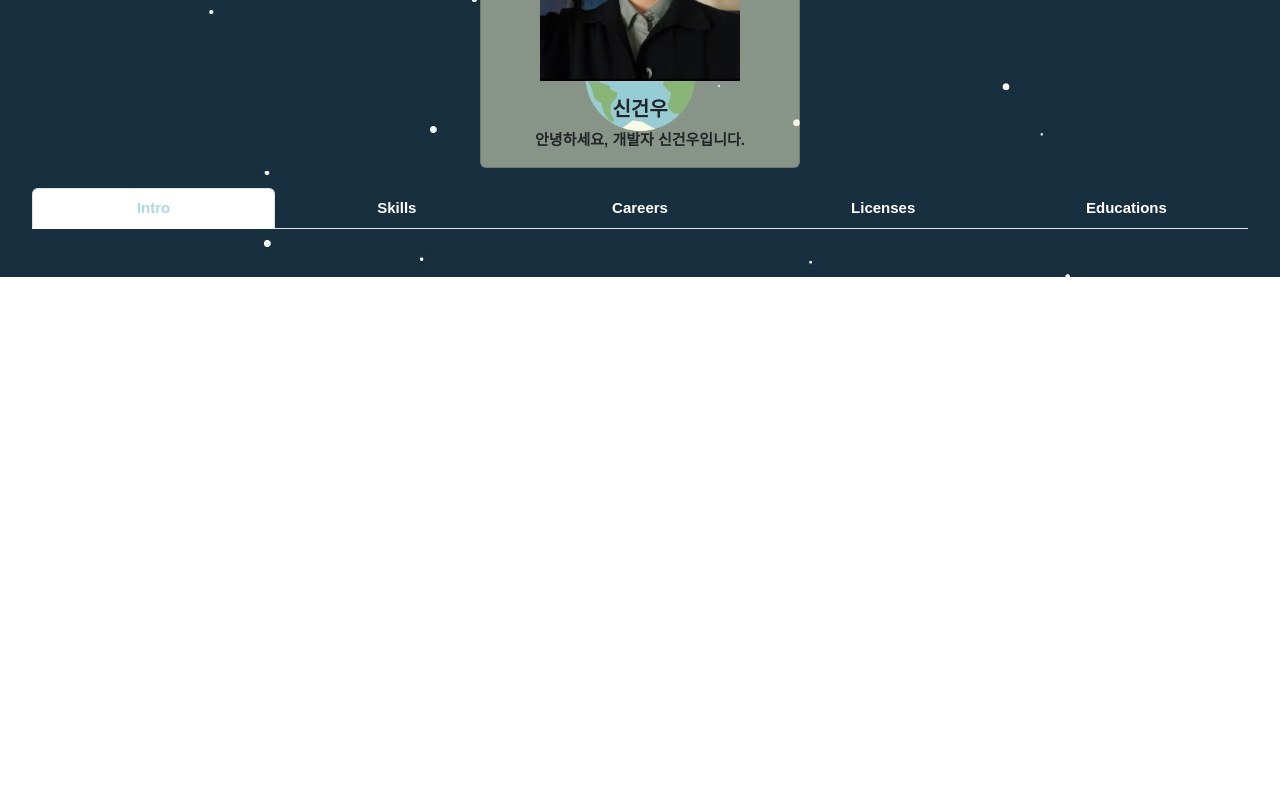
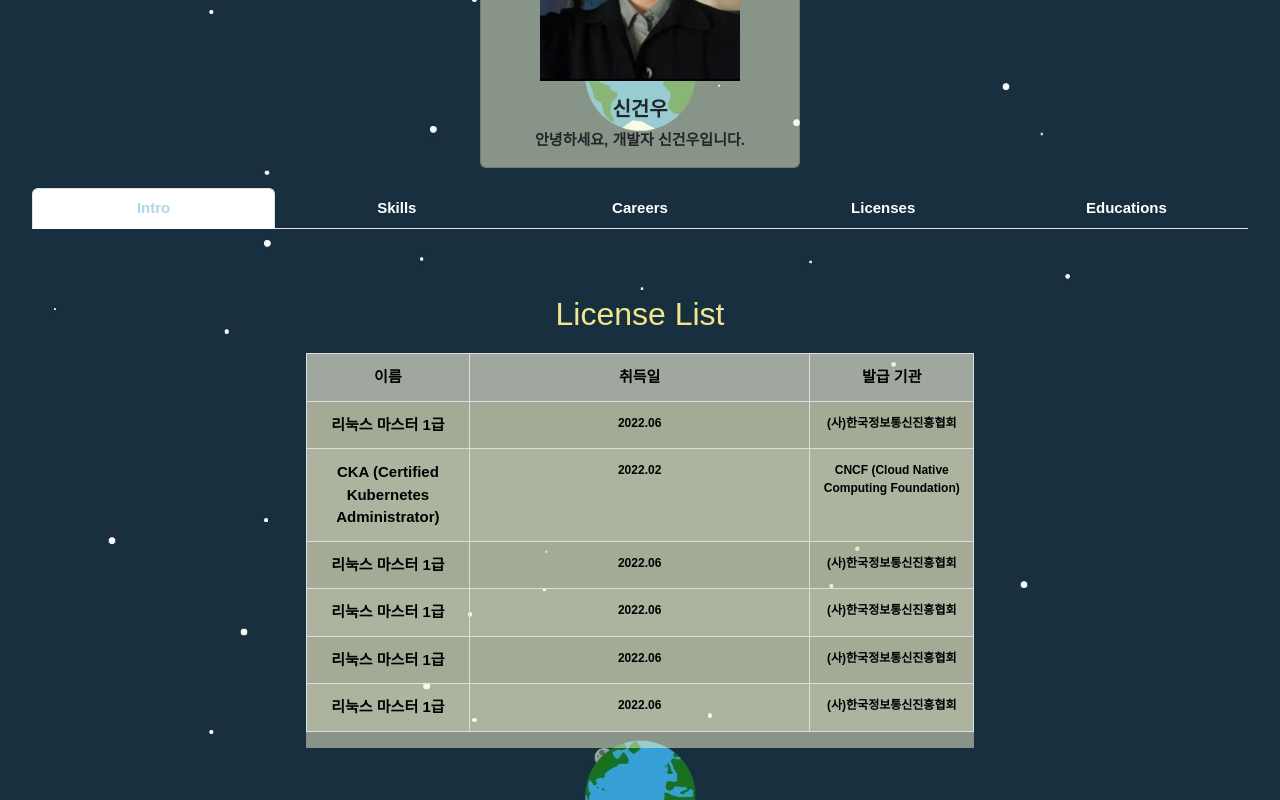
Before and after one commit to spacedustz/Resume, a React (Vite) app in the folder React/: page /licenses in a window 1280 px wide. Shown: the part 284-1084 px from the top of the page. Before the commit the page ends 800 px from the top, so only its background shows below. Built offline with nearby package versions, Linux system fonts and the light colour scheme.

Commit message:
License 중간 커밋

```diff
--- a/React/src/components/Licenses.tsx
+++ b/React/src/components/Licenses.tsx
@@ -1,8 +1,140 @@
 import React from "react";
+import styled from "styled-components";
+import {ListGroupItem, Table} from "react-bootstrap";
+import {ListContainer} from "../styles/container/ListContainer.tsx";
+import {ListItem} from "../styles/tabs/ListItem.tsx";
+import BaseBar from "../styles/bar/BaseBar.tsx";
+
+const StyledTable = styled(Table)`
+    table {
+        border-collapse: collapse;
+        margin-top: 20px;
+        font-size: 14px;
+    }
+
+    th, td {
+        border: 1px solid #ddd;
+        padding: 12px;
+        text-align: center;
+        background-color: rgba(250, 250, 210, 0.3);
+    }
+
+    th {
+        background-color: rgba(211, 211, 211, 0.3);
+    }
+
+    td:nth-child(1) {
+        width: 5%;
+    }
+
+    td:nth-child(2) {
+        width: 25%;
+    }
+
+    td:nth-child(3) {
+        width: 10%;
+    }
+
+    ul {
+        font-size: 14px;
+    }
+
+    li {
+        text-align: left;
+        list-style-type: square;
+    }
+`;
+
+const FirstTitle = styled.h2`
+    padding-left: 70%;
+    padding-right: 70%;
+    margin-bottom: 10px;
+`;
+
+const ListStyle = styled(ListGroupItem)`
+    margin-bottom: 10px;
+    line-height: 1.5;
+
+    p {
+        margin-bottom: 10px;
+    }
+
+    ul {
+        padding-left: 20px;
+    }
+
+    ul li {
+        margin-bottom: 5px;
+    }
+`;
+
+const SubTd = styled.td`
+    font-size: 12px;
+    text-align: center;
+`;
+
+const SubTitle = styled.div`
+    color: #FCFFEE;
+`;
 
 const Licenses: React.FC = () => {
     return (
-        <></>
+        <ListContainer>
+            <FirstTitle>License List</FirstTitle>
+            <ListStyle>
+                <ListItem variant="secondary">
+                    <StyledTable striped bordered hover>
+                        <thead>
+                        <tr>
+                            <th>이름</th>
+                            <th>취득일</th>
+                            <th>발급 기관</th>
+                        </tr>
+                        </thead>
+
+                        <tbody>
+                        <tr>
+                            <td>리눅스 마스터 1급</td>
+                            <SubTd>2022.06</SubTd>
+                            <SubTd>(사)한국정보통신진흥협회</SubTd>
+                        </tr>
+
+                        <tr>
+                            <td>CKA (Certified Kubernetes Administrator)</td>
+                            <SubTd>2022.02</SubTd>
+                            <SubTd>CNCF (Cloud Native Computing Foundation)</SubTd>
+                        </tr>
+
+                        <tr>
+                            <td>리눅스 마스터 1급</td>
+                            <SubTd>2022.06</SubTd>
+                            <SubTd>(사)한국정보통신진흥협회</SubTd>
+                        </tr>
+
+                        <tr>
+                            <td>리눅스 마스터 1급</td>
+                            <SubTd>2022.06</SubTd>
+                            <SubTd>(사)한국정보통신진흥협회</SubTd>
+                        </tr>
+
+                        <tr>
+                            <td>리눅스 마스터 1급</td>
+                            <SubTd>2022.06</SubTd>
+                            <SubTd>(사)한국정보통신진흥협회</SubTd>
+                        </tr>
+
+                        <tr>
+                            <td>리눅스 마스터 1급</td>
+                            <SubTd>2022.06</SubTd>
+                            <SubTd>(사)한국정보통신진흥협회</SubTd>
+                        </tr>
+
+                        </tbody>
+                    </StyledTable>
+                </ListItem>
+            </ListStyle>
+
+        </ListContainer>
     );
 };
 
```
